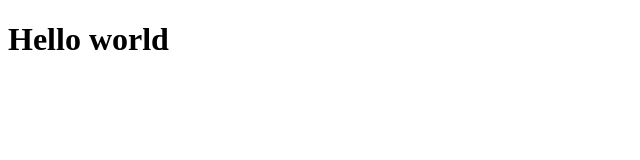
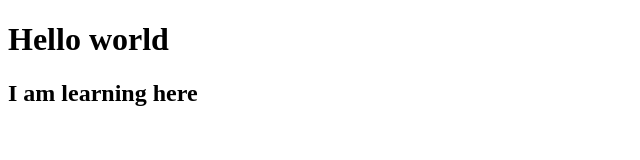
Before and after one commit to AnastasiiaAAntonova/test, a plain HTML site: page index.html in a window 1280 px wide. Shown: the whole page, without its empty margins (0-640 px from the left). Drawn offline with Linux system fonts and the light colour scheme.

```diff
--- a/index.html
+++ b/index.html
@@ -8,5 +8,6 @@
   </head>
   <body>
     <h1>Hello world</h1>
+    <h2>I am learning here</h2>
   </body>
 </html>
```
